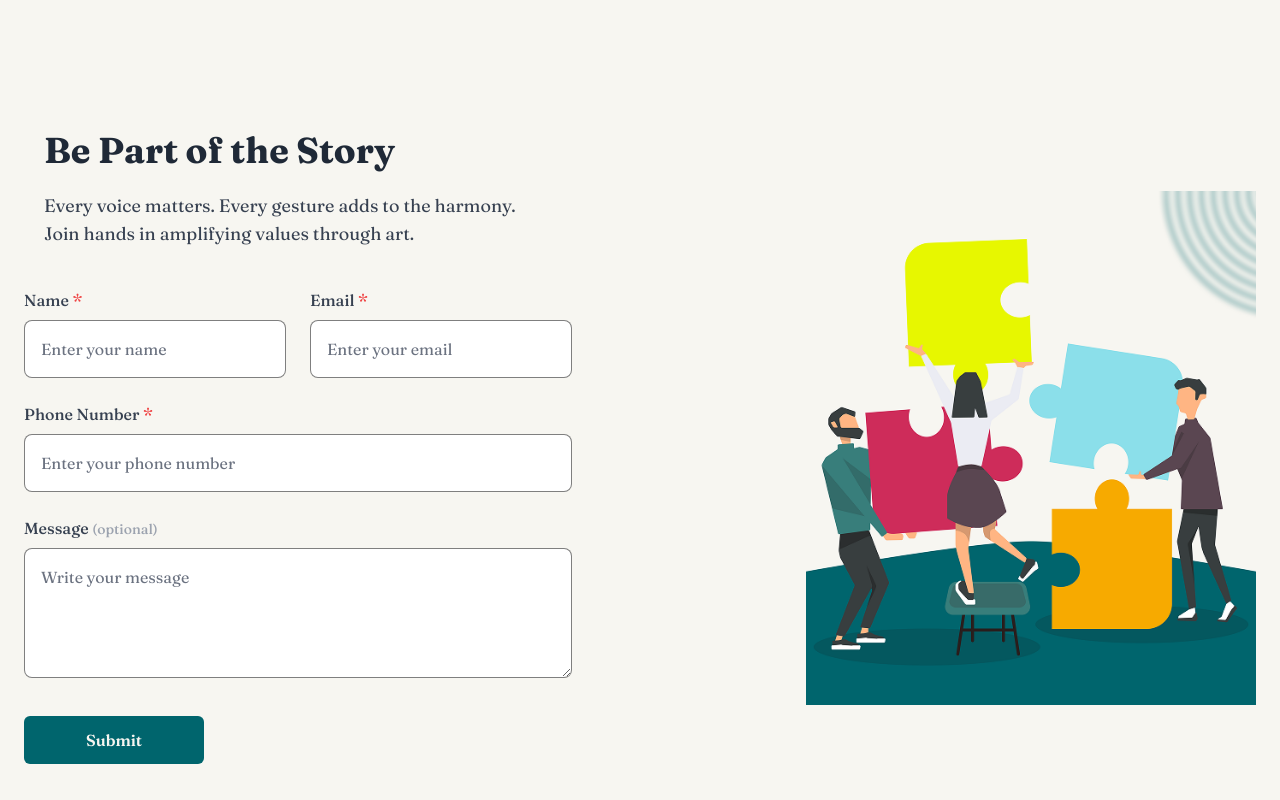
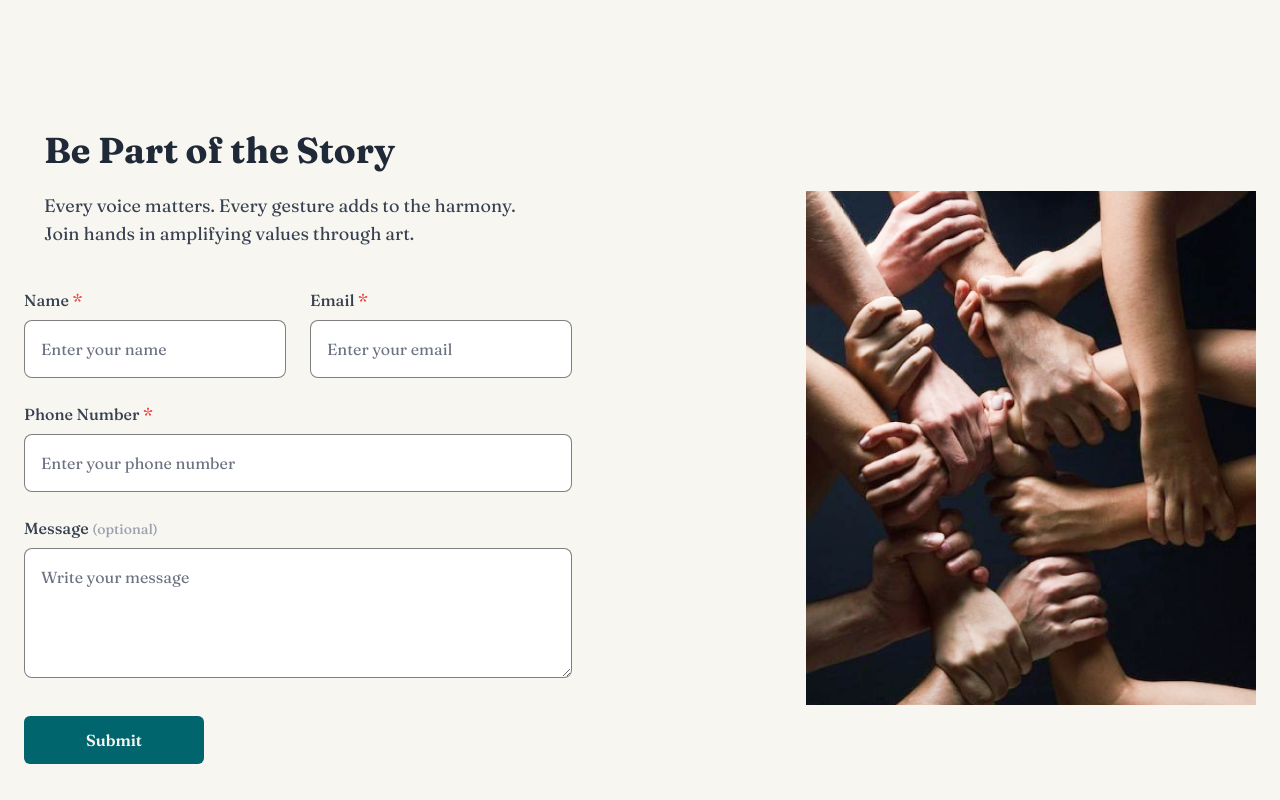
Before and after one commit to PritiHM/Vaachi-Website, a Next.js app: page / in a window 1280 px wide. Shown: the part 4160-4960 px from the top of the page. Built offline with nearby package versions, Linux system fonts and the light colour scheme.

Commit message:
updated ui and fixes

```diff
--- a/components/ContactForm.jsx
+++ b/components/ContactForm.jsx
@@ -66,14 +66,14 @@ export default function ContactForm() {
       <div className="w-full max-w-7xl mx-auto md:px-6 grid grid-cols-1 lg:grid-cols-2 gap-14">
         <div className="flex justify-center lg:justify-end order-1 lg:order-2 mb-10 lg:mb-0">
           <Image
-            src="/images/image(1).png"
+            src="/images/BePartOfStory2.png"
             alt="Contact Illustration Mobile"
             width={400}
             height={400}
             className="w-full object-contain block sm:hidden"
           />
           <Image
-            src="/images/BePartOfStory.png"
+            src="/images/image(1).png"
             alt="Contact Illustration"
             width={500}
             height={500}
```
